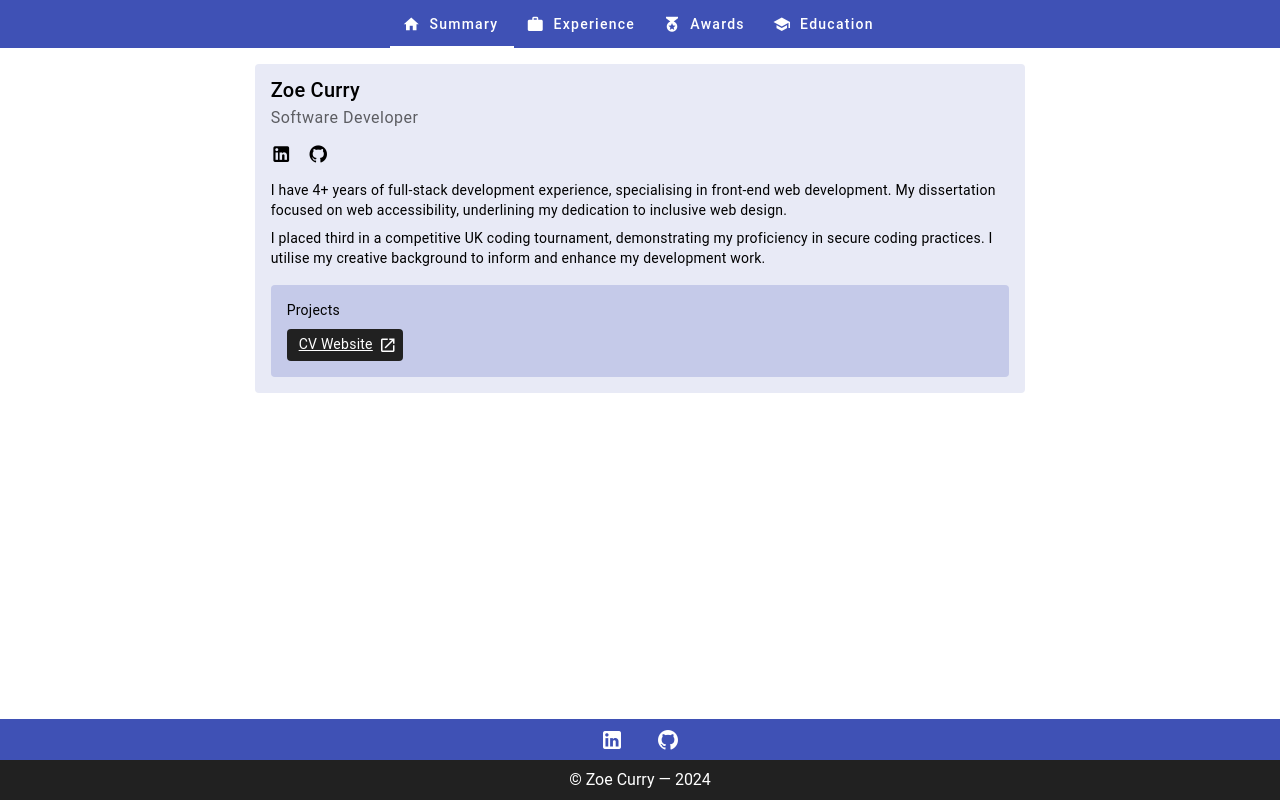
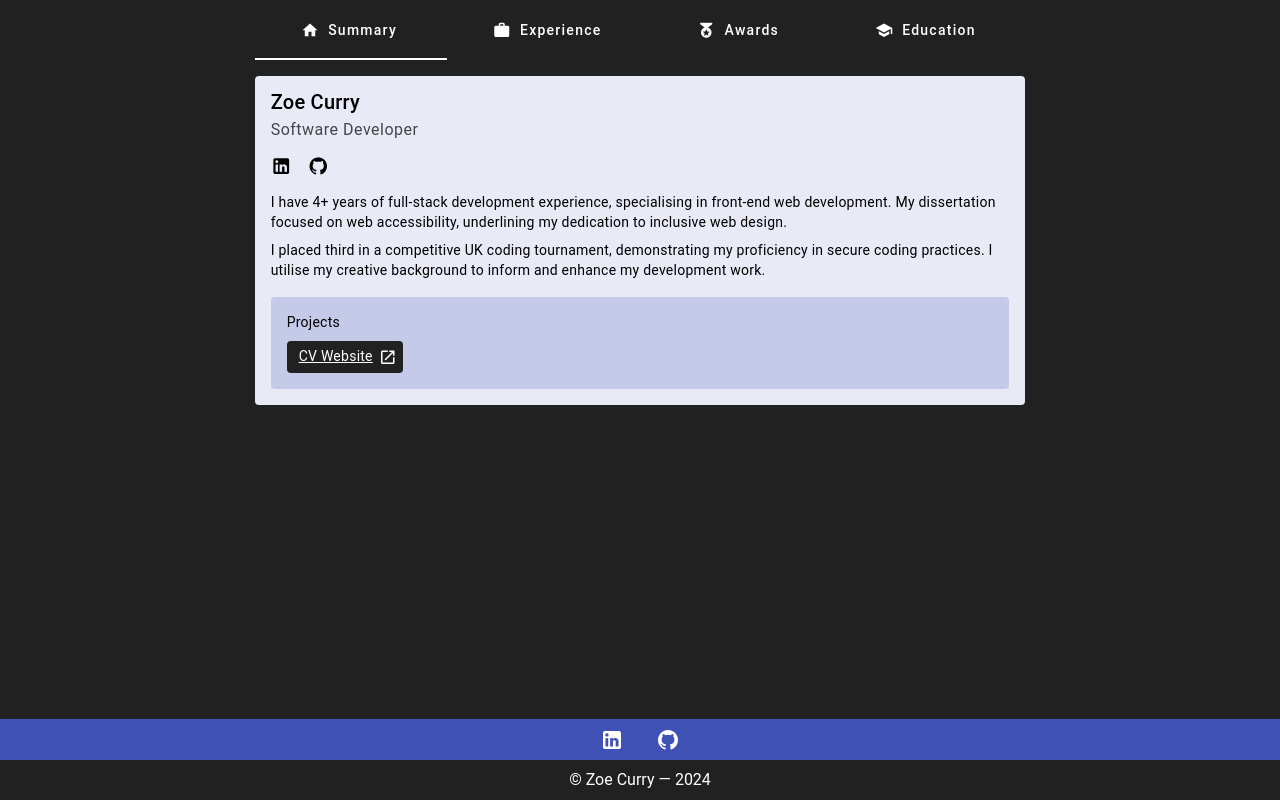
Before and after one commit to pixel-m4ge/cv-website, a Nuxt app: page / in a window 1280 px wide. Built offline with nearby package versions, Linux system fonts and the light colour scheme.

Commit message:
💄 update style: dark theme

```diff
--- a/pages/index.vue
+++ b/pages/index.vue
@@ -1,6 +1,16 @@
 <template>
   <v-card class="rounded-0 h-100">
-    <v-tabs v-model="tab" align-tabs="center" bg-color="indigo">
+    <v-container class="py-0">
+      <v-row>
+        <v-col sm="2" cols="0" class="d-none d-sm-block"></v-col>
+        <v-col sm="8" cols="12">
+          <v-tabs
+            v-model="tab"
+            align-tabs="center"
+            bg-color="grey-darken-4"
+            height="60"
+            grow
+          >
             <v-tab class="text-capitalize" value="tab-1">
               <template v-slot:prepend>
                 <v-icon
@@ -41,12 +51,16 @@
               <span class="d-none d-sm-block">Education</span>
             </v-tab>
           </v-tabs>
+        </v-col>
+        <v-col sm="2" cols="0" class="d-none d-sm-block"></v-col>
+      </v-row>
+    </v-container>
 
     <v-tabs-window v-model="tab">
       <v-tabs-window-item key="1" value="tab-1">
         <v-container>
           <v-row>
-            <v-col sm="2" cols="0"></v-col>
+            <v-col sm="2" cols="0" class="d-none d-sm-block"></v-col>
             <v-col sm="8" cols="12">
               <v-card
                 variant="flat"
@@ -118,14 +132,14 @@
                 </v-card-text>
               </v-card>
             </v-col>
-            <v-col sm="2" cols="0"></v-col>
+            <v-col sm="2" cols="0" class="d-none d-sm-block"></v-col>
           </v-row>
         </v-container>
       </v-tabs-window-item>
       <v-tabs-window-item key="2" value="tab-2">
         <v-container>
           <v-row>
-            <v-col sm="2" cols="0"></v-col>
+            <v-col sm="2" cols="0" class="d-none d-sm-block"></v-col>
             <v-col sm="8" cols="12">
               <v-card
                 variant="flat"
@@ -324,14 +338,14 @@
                 </v-card-text>
               </v-card>
             </v-col>
-            <v-col sm="2" cols="0"></v-col>
+            <v-col sm="2" cols="0" class="d-none d-sm-block"></v-col>
           </v-row>
         </v-container>
       </v-tabs-window-item>
       <v-tabs-window-item key="3" value="tab-3">
         <v-container>
           <v-row>
-            <v-col sm="2" cols="0"></v-col>
+            <v-col sm="2" cols="0" class="d-none d-sm-block"></v-col>
             <v-col sm="8" cols="12">
               <v-card variant="flat" class="bg-indigo-lighten-5" title="Awards">
                 <v-card-text>
@@ -439,14 +453,14 @@
                 </v-card-text>
               </v-card>
             </v-col>
-            <v-col sm="2" cols="0"></v-col>
+            <v-col sm="2" cols="0" class="d-none d-sm-block"></v-col>
           </v-row>
         </v-container>
       </v-tabs-window-item>
       <v-tabs-window-item key="4" value="tab-4">
         <v-container>
           <v-row>
-            <v-col sm="2" cols="0"></v-col>
+            <v-col sm="2" cols="0" class="d-none d-sm-block"></v-col>
             <v-col sm="8" cols="12">
               <v-card
                 variant="flat"
@@ -526,7 +540,7 @@
                 </v-card-text>
               </v-card>
             </v-col>
-            <v-col sm="2" cols="0"></v-col>
+            <v-col sm="2" cols="0" class="d-none d-sm-block"></v-col>
           </v-row>
         </v-container>
       </v-tabs-window-item>
--- a/plugins/vuetify.ts
+++ b/plugins/vuetify.ts
@@ -4,6 +4,17 @@ import "vuetify/styles";
 import { createVuetify } from "vuetify";
 
 export default defineNuxtPlugin((app) => {
-  const vuetify = createVuetify({});
+  const vuetify = createVuetify({
+    theme: {
+      defaultTheme: "dark",
+      themes: {
+        dark: {
+          colors: {
+            salmon: "#F89781",
+          },
+        },
+      },
+    },
+  });
   app.vueApp.use(vuetify);
 });
```
Lines whose indentation alone changed are shown as unchanged.
